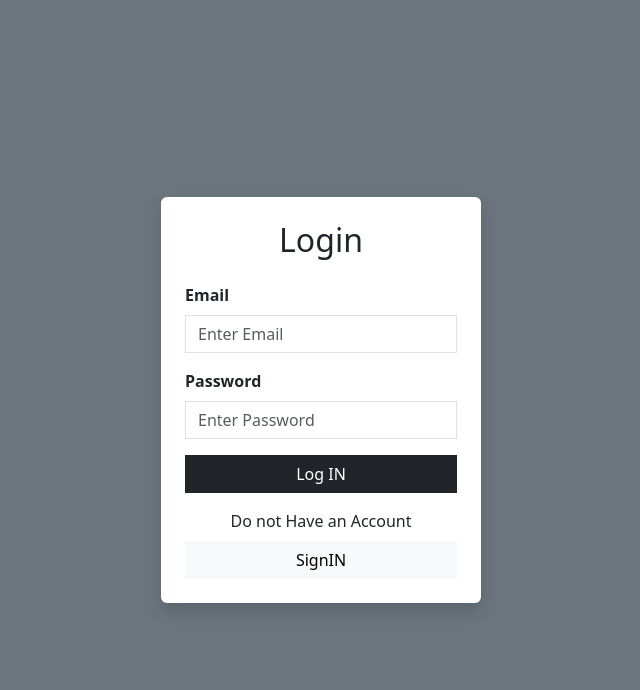
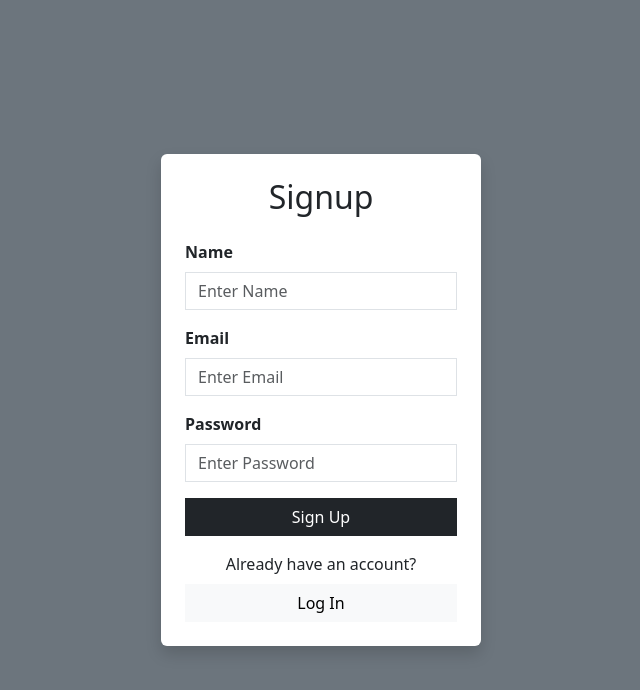
Before and after one commit to Gautam5514/MarketPlus, a React (Vite) app in the folder frontend/MarketPlus/: page / in a window 1280 px wide. Shown: the top 690 px of the page, without its empty margins (319-959 px from the left). Built offline with nearby package versions, Linux system fonts and the light colour scheme.

Commit message:
Add a file

```diff
--- a/frontend/MarketPlus/src/App.jsx
+++ b/frontend/MarketPlus/src/App.jsx
@@ -1,10 +1,32 @@
 import './App.css'
+import {createBrowserRouter,RouterProvider} from 'react-router-dom'
+import Home from './components/Home'
+import Signup from './components/SignUp'
+import Login from './components/LogIn'
 
 function App() {
+  const router = createBrowserRouter([
+    {
+      path:'/',
+      element:<Signup/>
+    },
+    {
+      path:'/login',
+      element:<Login/>
+
+    },
+    {
+      path:'/home',
+      element:<Home/>
+    },
+
+  ])
 
   return (
     <>
-
+      <div>
+      <RouterProvider router={router}/>
+      </div>
     </>
   )
 }
--- a/frontend/MarketPlus/src/components/Home.jsx
+++ b/frontend/MarketPlus/src/components/Home.jsx
@@ -0,0 +1,11 @@
+import React from 'react'
+
+const Home = () => {
+  return (
+    <div  className='text-aline-center'>
+      <h1>Welcome to home page</h1>
+    </div>
+  )
+}
+
+export default Home
--- a/frontend/MarketPlus/src/components/LogIn.jsx
+++ b/frontend/MarketPlus/src/components/LogIn.jsx
@@ -1,6 +1,7 @@
 import "../App.css";
 import { useState } from "react";
 import axios from "axios";
+import {Link} from 'react-router-dom'
 
 const Login = () => {
     const [login, setLogin] = useState({
@@ -92,9 +93,9 @@ const Login = () => {
 
                 {/* Link to login */}
                 <p className="text-center mt-3 mb-2">Do not Have an Account</p>
-                <button className="btn w-100 btn-light rounded-0">
+                <Link to={'/'} className="btn w-100 btn-light rounded-0">
                     SignIN
-                </button>
+                </Link>
             </div>
         </div>
     );
--- a/frontend/MarketPlus/src/components/SignUp.jsx
+++ b/frontend/MarketPlus/src/components/SignUp.jsx
@@ -1,6 +1,7 @@
 import "../App.css";
 import { useState } from "react";
 import axios from "axios";
+import {Link} from 'react-router-dom'
 
 const Signup = () => {
     const [sign, setSign] = useState({
@@ -32,7 +33,7 @@ const Signup = () => {
 
         try {
             // Send the signup data to the server
-            await axios.post("http://localhost:3000/", {sign});
+            await axios.post("http://localhost:3000/signin", {sign});
             alert("Signup successful!");
         } catch (error) {
             console.error("Error during signup:", error);
@@ -108,9 +109,9 @@ const Signup = () => {
 
                 {/* Link to login */}
                 <p className="text-center mt-3 mb-2">Already have an account?</p>
-                <button className="btn w-100 btn-light rounded-0">
+                <Link to={'/login'} className="btn w-100 btn-light rounded-0">
                     Log In
-                </button>
+                </Link>
             </div>
         </div>
     );
--- a/frontend/MarketPlus/src/main.jsx
+++ b/frontend/MarketPlus/src/main.jsx
@@ -1,9 +1,11 @@
 import { StrictMode } from 'react'
 import { createRoot } from 'react-dom/client'
 import Login from './components/LogIn.jsx'
+import Signup from './components/SignUp.jsx'
+import App from './App.jsx'
 
 createRoot(document.getElementById('root')).render(
   <StrictMode>
-    < Login />
+    < App />
   </StrictMode>,
 )
```
Also changed, not shown: 2 other files (tests, documents, lock files or other folders).
